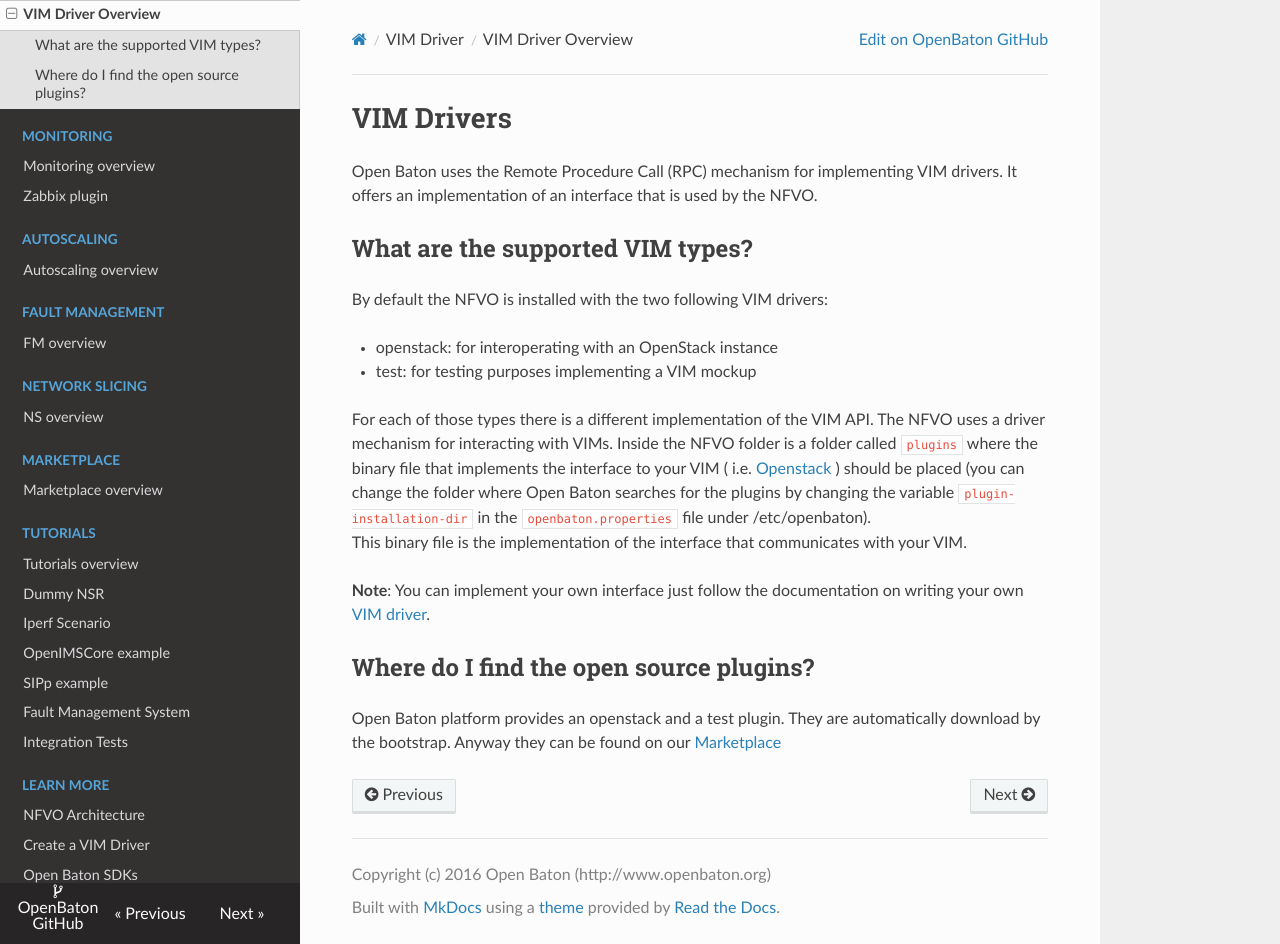
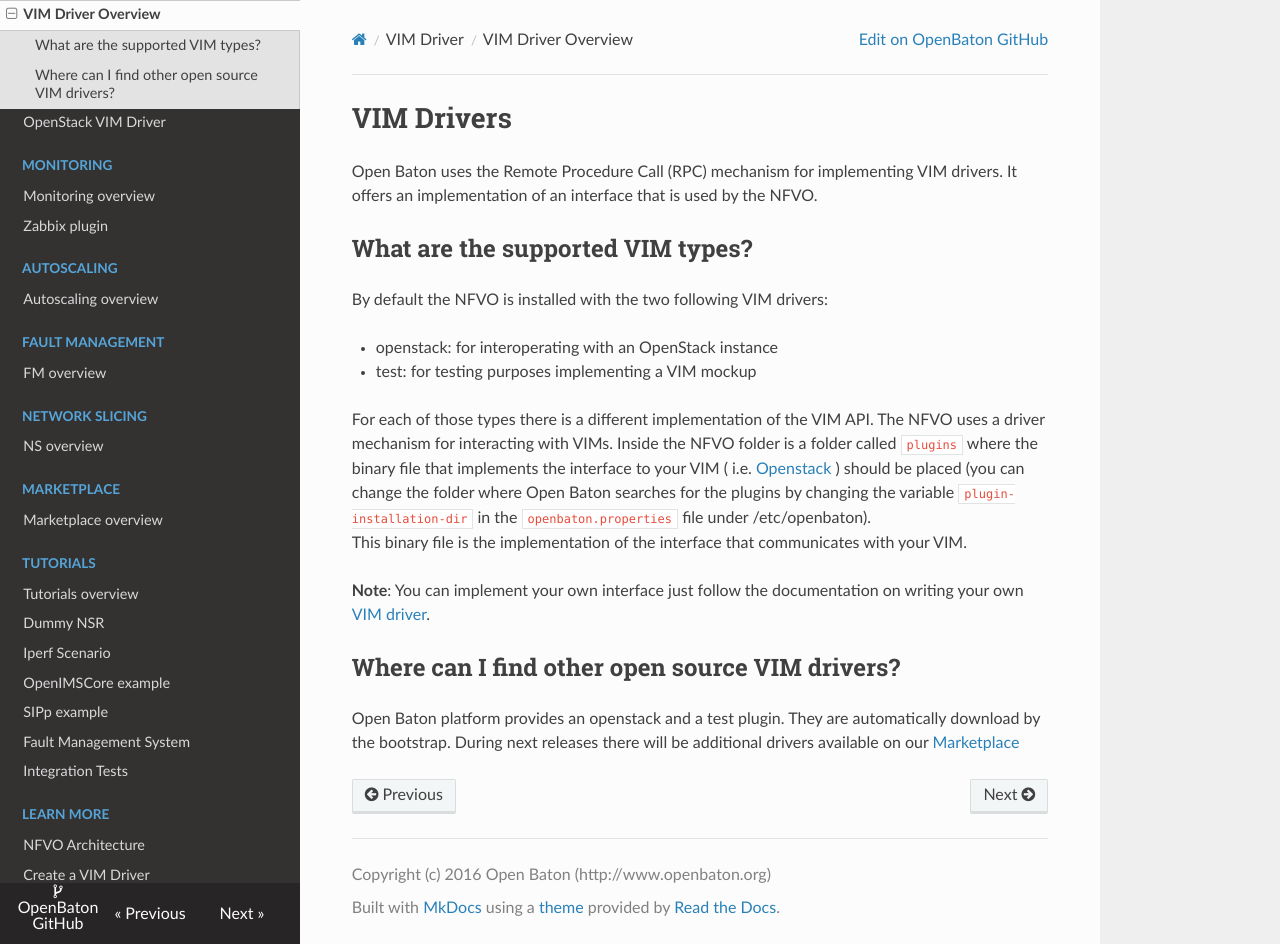
Before and after one commit to openbaton/docs, an MkDocs documentation site: the page built from docs/vim-driver.md, in a window 1280 px wide and 944 px high. Built offline with MkDocs 1.6.1, drawn with Linux system fonts in a browser that asks for light colours; nearby versions of some CDN libraries; old or Windows-style settings are respelled for this version of MkDocs.

Commit message:
imp: additional changes to the documentation for release 3

```diff
--- a/docs/vim-driver.md
+++ b/docs/vim-driver.md
@@ -14,9 +14,9 @@
 
 **Note**: You can implement your own interface just follow the documentation on writing your own [VIM driver][vim-driver].
 
-## Where do I find the open source plugins?
+## Where can I find other open source VIM drivers?
 
-Open Baton platform provides an openstack and a test plugin. They are automatically download by the bootstrap. Anyway they can be found on our [Marketplace][marketplace-drivers]
+Open Baton platform provides an openstack and a test plugin. They are automatically download by the bootstrap. During next releases there will be additional drivers available on our [Marketplace][marketplace-drivers]
 
 [marketplace-drivers]: http://marketplace.openbaton.org:8082/#/
 [openstack-link]:https://www.openstack.org/
--- a/mkdocs.yml
+++ b/mkdocs.yml
@@ -18,6 +18,7 @@
 - ['vnfm-generic.md', 'VNF Managers', 'Generic VNFM']
 - ['vnfm-juju.md', 'VNF Managers', 'Juju VNFM']
 - ['vim-driver.md', 'VIM Driver', 'VIM Driver Overview']
+- ['vim-driver-openstack.md', 'VIM Driver', 'OpenStack VIM Driver']
 - ['vnfm-how-to-write.md', 'VNF Managers', 'Develop a VNFM']
 - ['vnfm-vendor-specific.md', 'VNF Managers', 'Integrate your own VNFM']
 - ['monitoring.md', 'Monitoring', 'Monitoring overview']
```
Also changed, not shown: docs/index.md (+1 -1 lines), docs/nfvo-installation-docker.md (+2 -2 lines), docs/vim-driver-openstack.md (added).
